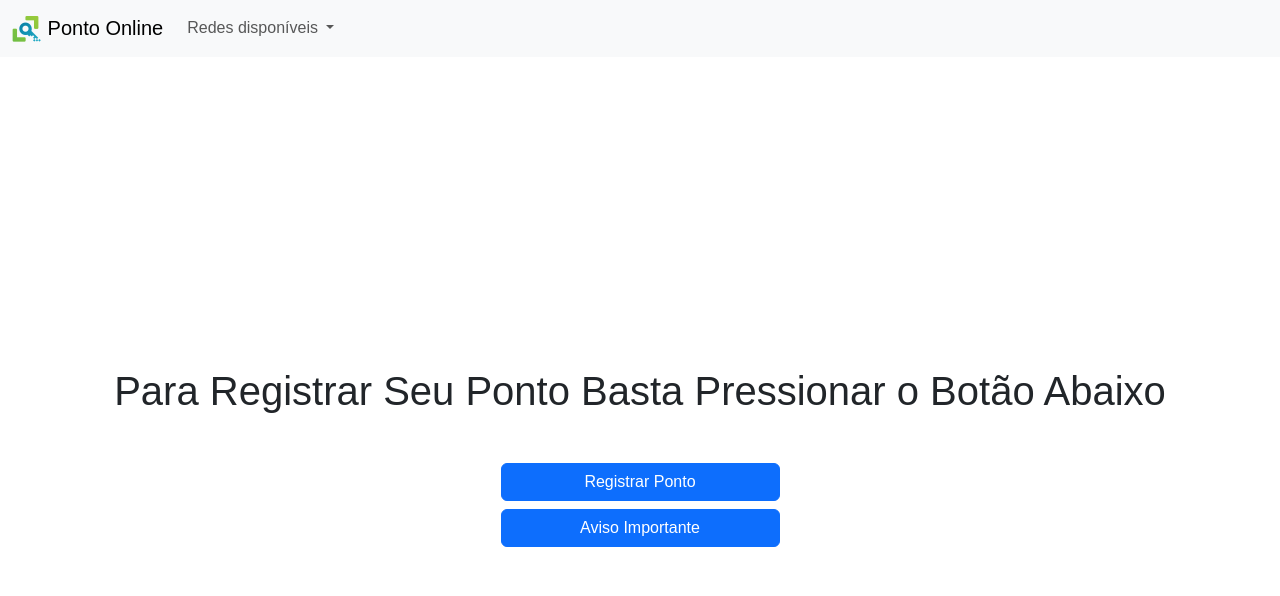
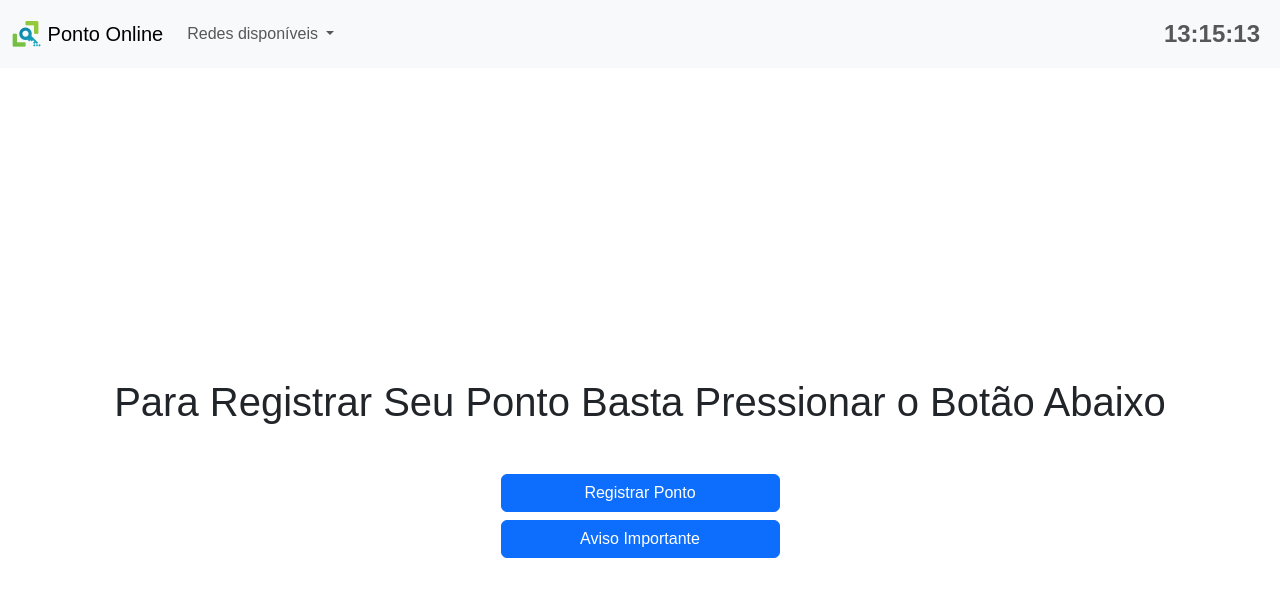
Before and after one commit to Cesarwrze/ponto-online, a plain HTML site: page index.html in a window 1280 px wide. Drawn offline with nearby package versions, Linux system fonts and the light colour scheme.

Commit message:
Add files via upload

```diff
--- a/index.html
+++ b/index.html
@@ -18,7 +18,8 @@
           <img src="icon/central_seguranca.png" alt="">
           Ponto Online
         </a>
-        <button class="navbar-toggler" type="button" data-bs-toggle="collapse" data-bs-target="#navbarSupportedContent" aria-controls="navbarSupportedContent" aria-expanded="false" aria-label="Toggle navigation">
+        <button class="navbar-toggler" type="button" data-bs-toggle="collapse" data-bs-target="#navbarSupportedContent"
+          aria-controls="navbarSupportedContent" aria-expanded="false" aria-label="Toggle navigation">
           <span class="navbar-toggler-icon"></span>
         </button>
         <div class="collapse navbar-collapse" id="navbarSupportedContent">
@@ -31,6 +32,11 @@
                 <a class="dropdown-item" href="#" data-bs-toggle="modal" data-bs-target="#modalRedeEscola">Rede Educação</a>
                 <a class="dropdown-item" href="#" data-bs-toggle="modal" data-bs-target="#modalWifiEscola">Wi-fi Escola</a>
               </ul>
+            </li>
+          </ul>
+          <ul class="navbar-nav ms-auto mb-2 mb-lg-0">
+            <li class="nav-item">
+              <a class="nav-link" href="#"><b><span class="fs-4" id="current-time"></span></b></a>
             </li>
           </ul>
         </div>
--- a/script.js
+++ b/script.js
@@ -14,7 +14,7 @@ okButton.addEventListener('click', function(event) {
 
     setTimeout(function() {
         window.location.href = linkButton.href;
-      }, 1000);
+    }, 1000);
 });
 
 window.addEventListener('pageshow', function(event) {
@@ -22,3 +22,15 @@ window.addEventListener('pageshow', function(event) {
       showOkButton();
     }
 });
+
+function updateTime() {
+    const now = new Date();
+    const hours = now.getHours().toString().padStart(2, '0');
+    const minutes = now.getMinutes().toString().padStart(2, '0');
+    const seconds = now.getSeconds().toString().padStart(2, '0');
+    document.getElementById('current-time').textContent = `${hours}:${minutes}:${seconds}`;
+}
+
+setInterval(updateTime, 1000);
+
+updateTime();
```
